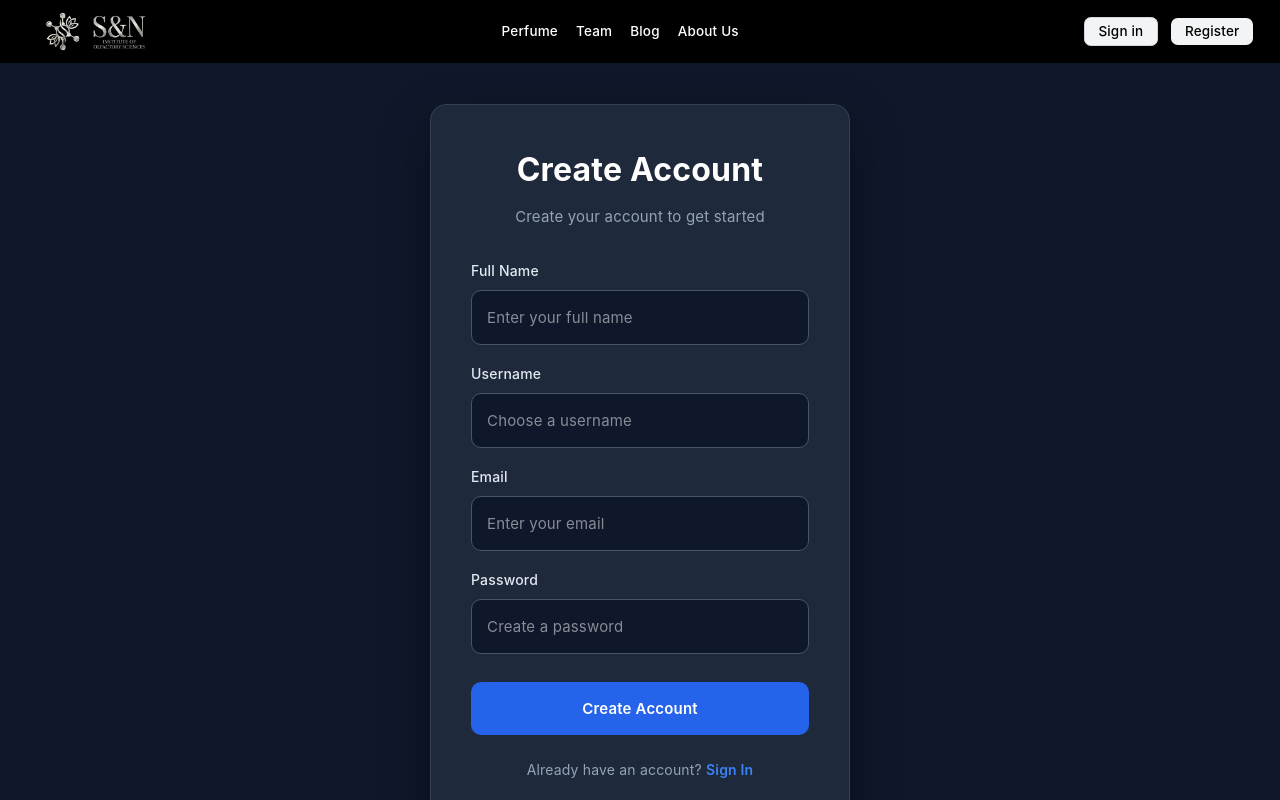
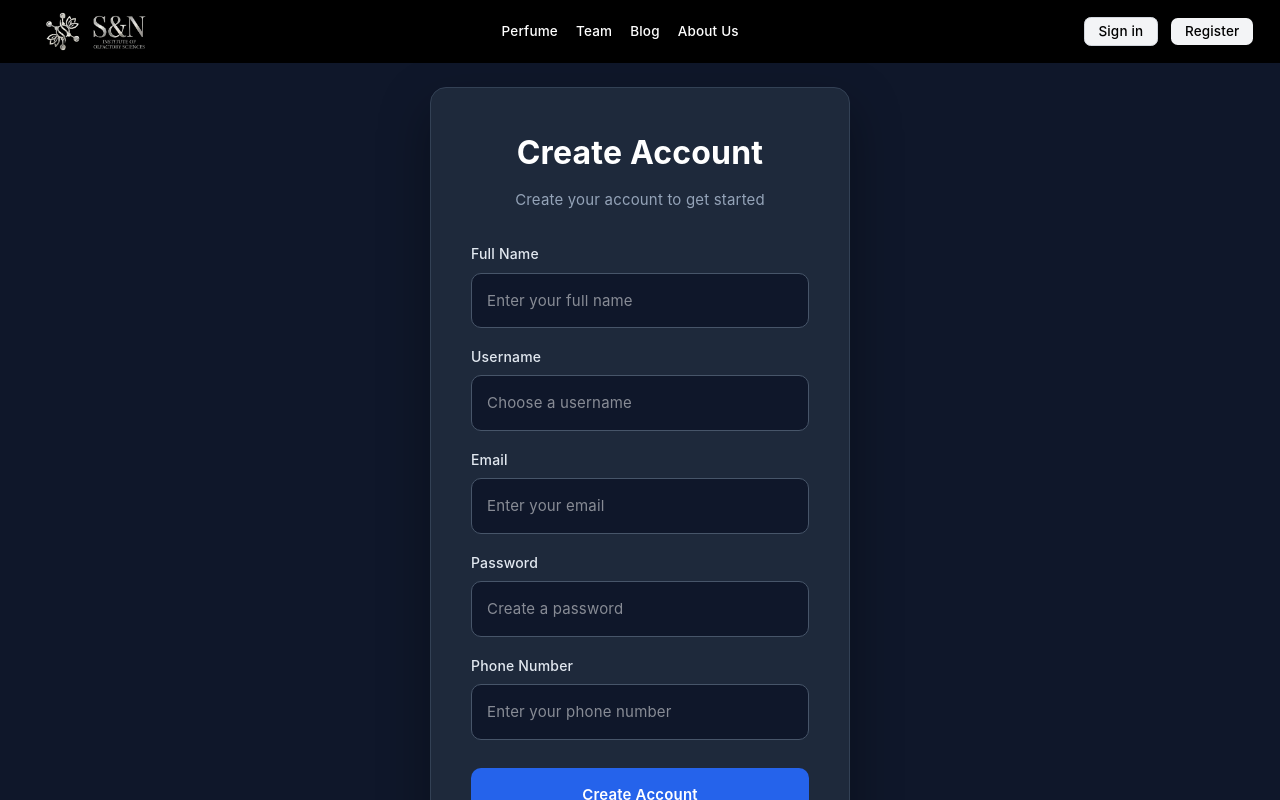
Before and after one commit to 2kangsoul/S-N-Institute-Of-Olfactory-Sciences, a Next.js app: page /register in a window 1280 px wide. Shown: the top 800 px of the page. Built offline with nearby package versions, Linux system fonts and the light colour scheme; no server answers; a web font is replaced by a local one.

Commit message:
feat: update auth validation and registration flow

```diff
--- a/app/(main)/register/page.tsx
+++ b/app/(main)/register/page.tsx
@@ -203,7 +203,7 @@ export default function RegisterPage() {
             )}
           </div>
 
-          <div style={{ marginBottom: "28px" }}>
+          <div style={{ marginBottom: "18px" }}>
             <label
               htmlFor="password"
               style={{
@@ -239,6 +239,46 @@ export default function RegisterPage() {
                 style={{ color: "#ef4444", fontSize: "12px", marginTop: "6px" }}
               >
                 {errors.password.message}
+              </p>
+            )}
+          </div>
+
+          <div style={{ marginBottom: "28px" }}>
+            <label
+              htmlFor="contact"
+              style={{
+                display: "block",
+                color: "#e2e8f0",
+                marginBottom: "8px",
+                fontSize: "14px",
+                fontWeight: 500,
+              }}
+            >
+              Phone Number
+            </label>
+
+            <input
+              id="contact"
+              type="tel"
+              placeholder="Enter your phone number"
+              {...register("contact")}
+              style={{
+                width: "100%",
+                padding: "15px",
+                borderRadius: "10px",
+                border: "1px solid #475569",
+                background: "#0f172a",
+                color: "#fff",
+                fontSize: "15px",
+                outline: "none",
+                boxSizing: "border-box",
+              }}
+            />
+            {errors.contact && (
+              <p
+                style={{ color: "#ef4444", fontSize: "12px", marginTop: "6px" }}
+              >
+                {errors.contact.message}
               </p>
             )}
           </div>
--- a/src/Features/Auth/auth.query.ts
+++ b/src/Features/Auth/auth.query.ts
@@ -29,8 +29,7 @@ export const useLogout = () => {
   return useMutation({
     mutationFn: authService.logout,
     onSuccess: () => {
-      // queryClient.setQueryData(AUTH_ME_KEY, null);
-      queryClient.clear();
+      queryClient.setQueryData(AUTH_ME_KEY, null);
     },
   });
 };
--- a/src/Features/Auth/auth.services.ts
+++ b/src/Features/Auth/auth.services.ts
@@ -7,20 +7,17 @@ export const authService = {
       "/auth/register",
       payload,
     );
-    return data.data.safeRegister; // register nested, harus di-unwrap
+    return data.data.safeRegister;
   },
-
   login: async (payload: LoginPayload): Promise<AuthUser> => {
     const { data } = await api.post<
       ApiResponse<{ safeLogin: AuthUser; signToken: string }>
     >("/auth/login", payload);
-    return data.data.safeLogin; // login gak nested, langsung ambil
+    return data.data.safeLogin;
   },
-
   logout: async (): Promise<void> => {
     await api.post("/auth/logout");
   },
-
   me: async (): Promise<AuthUser> => {
     const { data } = await api.get<ApiResponse<AuthUser>>("/auth/me");
     return data.data;
--- a/src/Features/Auth/auth.types.ts
+++ b/src/Features/Auth/auth.types.ts
@@ -4,19 +4,19 @@ export interface AuthUser {
   username: string;
   fullName: string;
   role: "USER" | "ADMIN" | "SUPER_ADMIN";
-  no_handphone: string | null;
+  no_handphone: string;
   address: string | null;
   profilePic: string | null;
   country: string | null;
   createdAt: string;
   updatedAt: string;
 }
-
 export interface RegisterPayload {
   email: string;
   username: string;
   fullName: string;
   password: string;
+  contact: string;
 }
 
 export interface LoginPayload {
--- a/src/Features/Auth/auth.validation.ts
+++ b/src/Features/Auth/auth.validation.ts
@@ -2,12 +2,20 @@
 import { z } from "zod";
 
 export const authLoginValidation = z.object({
-  email: z.string().email("Please enter a valid email address."),
+  email: z
+    .string()
+    .trim()
+    .toLowerCase()
+    .email("Please enter a valid email address."),
   password: z.string().min(1, "Password is required."),
 });
 
 export const authRegisterValidation = z.object({
-  email: z.string().email("Please enter a valid email address."),
+  email: z
+    .string()
+    .trim()
+    .toLowerCase()
+    .email("Please enter a valid email address."),
   username: z
     .string()
     .min(5, "Username must be at least 5 characters")
@@ -20,6 +28,12 @@ export const authRegisterValidation = z.object({
     .string()
     .min(8, "Password must be at least 8 characters")
     .max(20, "Password must be at most 20 characters"),
+  contact: z
+    .string()
+    .trim()
+    .min(10, "Phone number must be at least 10 digits")
+    .max(20, "Phone number must be at most 20 digits")
+    .regex(/^\d+$/, "Phone number must contain only digits"),
 });
 
 export type AuthLoginType = z.infer<typeof authLoginValidation>;
```
